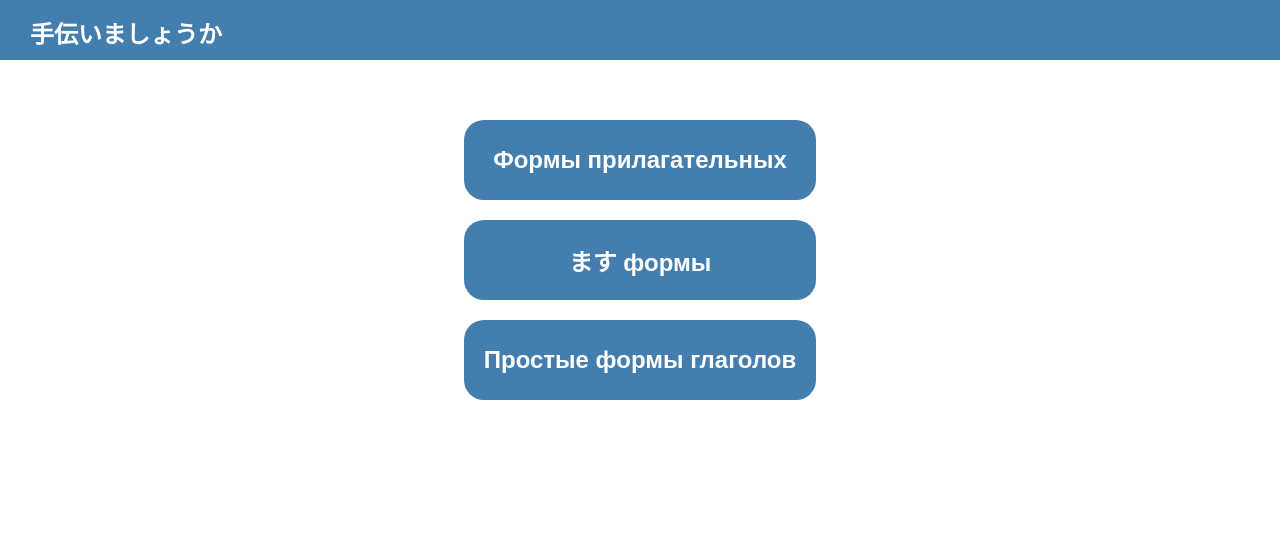
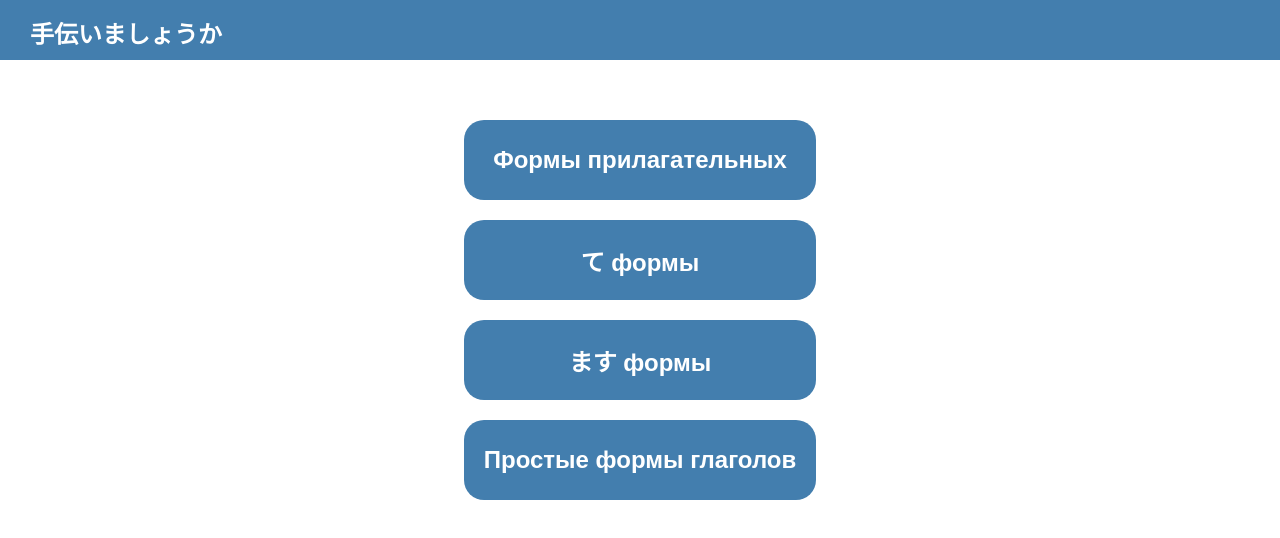
Before and after one commit to Leenay97/Verb-Former, a plain HTML site: page index.html in a window 1280 px wide. Drawn offline with Linux system fonts and the light colour scheme; a web font is replaced by a local one.

Commit message:
te forms

```diff
--- a/index.html
+++ b/index.html
@@ -21,6 +21,7 @@
 		<div class="wrapper main__wrapper">
 			<div class="main__tasks-container">
                 <a href="adjforms.html"><div class="task">Формы прилагательных</div></a>
+				<a href="te.html"><div class="task">て формы</div></a>
                 <a href="masu.html"><div class="task">ます формы</div></a>
 				<a href="verbforms.html"><div class="task">Простые формы глаголов</div></a>
 			</div>
```
